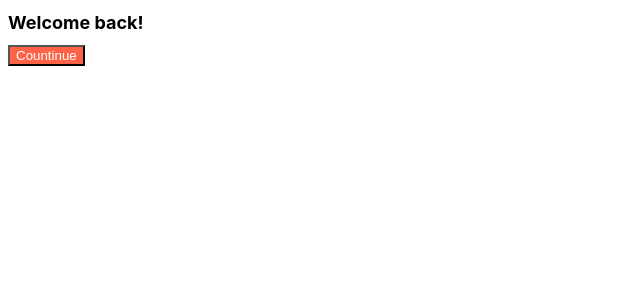
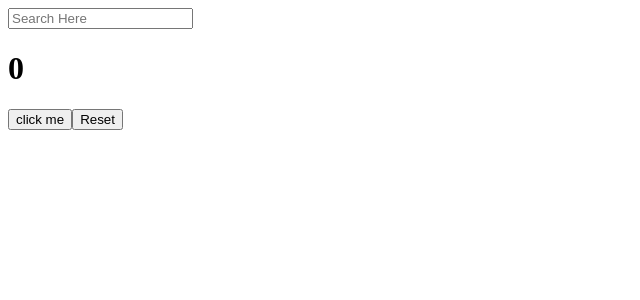
Before and after one commit to jaylim92/react-for-practice, a React (Create React App) app: page / in a window 1280 px wide. Shown: the top 300 px of the page, without its empty margins (0-640 px from the left). Built offline with nearby package versions, Linux system fonts and the light colour scheme.

Commit message:
useEffect

```diff
--- a/src/App.js
+++ b/src/App.js
@@ -1,11 +1,31 @@
-import Button from "./Button";
-import styles from "./App.module.css";
+import { useState, useEffect } from "react";
 
 function App() {
+  const [counter, setValue] = useState(0);
+  const [keyword, setKeyword] = useState("");
+  const onClick = () => setValue((prev) => prev + 1);
+  const onChange = (event) => setKeyword(event.target.value);
+  const reset = () => setValue(0);
+  console.log("i run all the time");
+  useEffect(() => {
+    console.log("CALL THE API...");
+  }, []);
+  useEffect(() => {
+    if (keyword !== "" && keyword.length > 5) {
+      console.log("Shearch For", keyword);
+    }
+  }, [keyword]);
   return (
     <div>
-      <h1 className={styles.title}>Welcome back!</h1>
-      <Button text={"Countinue"} />
+      <input
+        value={keyword}
+        onChange={onChange}
+        type="text"
+        placeholder="Search Here"
+      />
+      <h1>{counter}</h1>
+      <button onClick={onClick}>click me</button>
+      <button onClick={reset}>Reset</button>
     </div>
   );
 }
--- a/src/App.module.css
+++ /dev/null
@@ -1,4 +0,0 @@
-.title {
-    font-family: -apple-system, BlinkMacSystemFont, 'Segoe UI', Roboto, Oxygen, Ubuntu, Cantarell, 'Open Sans', 'Helvetica Neue', sans-serif;
-    font-size: 18px;
-}
--- a/src/Button.js
+++ /dev/null
@@ -1,12 +0,0 @@
-import propTypes from "prop-types";
-import styles from "./Button.module.css";
-
-function Button({ text }) {
-  return <button className={styles.btn}>{text}</button>;
-}
-
-Button.propTypes = {
-  text: propTypes.string.isRequired,
-};
-
-export default Button;
--- a/src/Button.module.css
+++ /dev/null
@@ -1,4 +0,0 @@
-.btn{
-    color: white;
-    background-color: tomato;
-}
```
